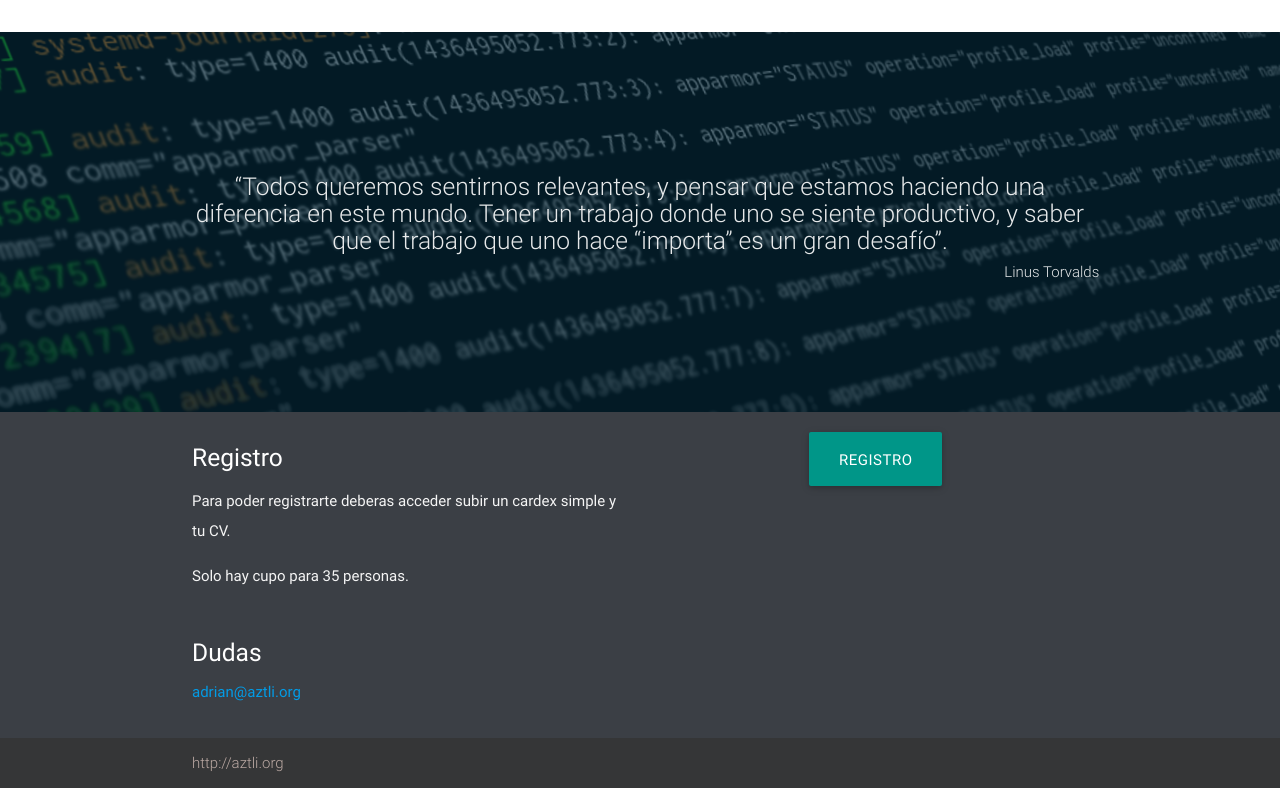
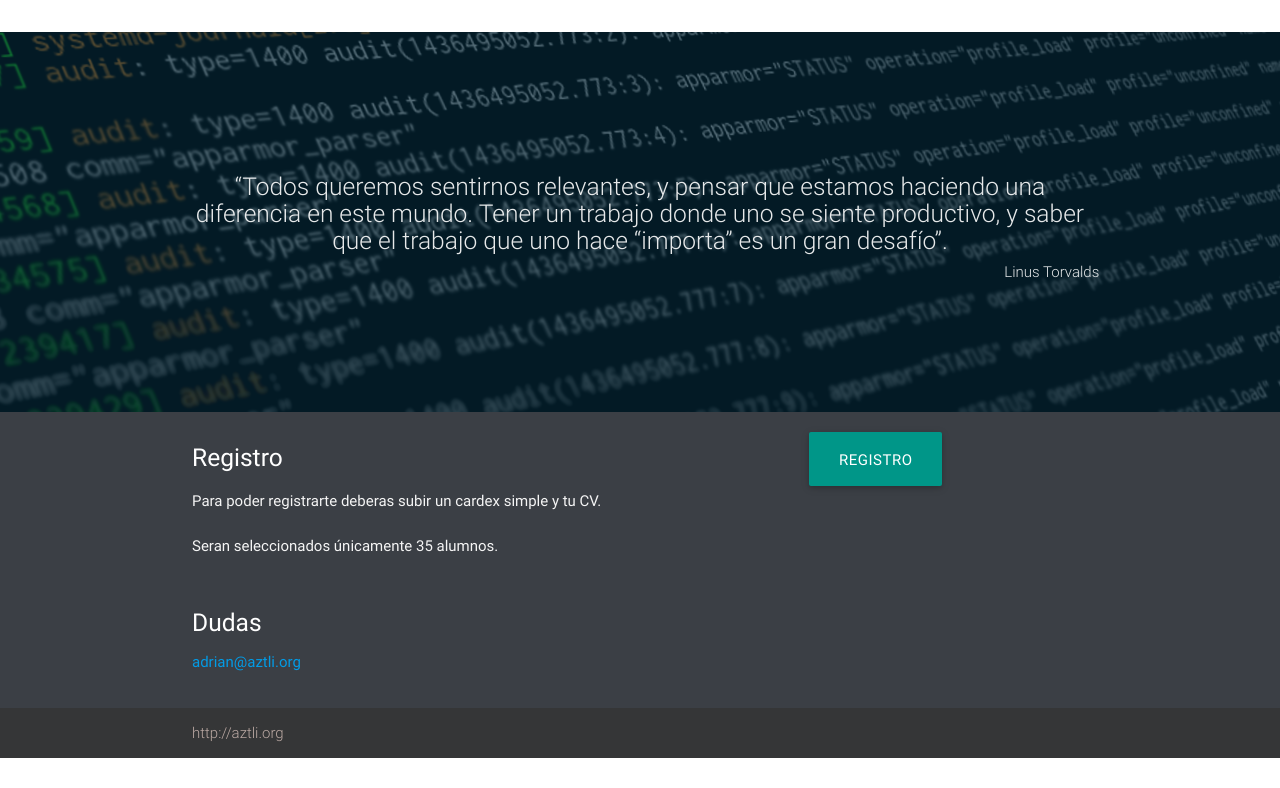
Before and after one commit to Linuxeando/Pagina, a plain HTML site: page index.html in a window 1280 px wide. Shown: the part 1638-2426 px from the top of the page. After the commit the page ends 2396 px from the top, so only its background shows below. Drawn offline with nearby package versions, Linux system fonts and the light colour scheme.

Commit message:
Algunos cambios simples

```diff
--- a/index.html
+++ b/index.html
@@ -134,8 +134,8 @@
         <div class="row">
             <div class="col l6 s12">
             <h5 class="white-text">Registro</h5>
-            <p class="grey-text text-lighten-4">Para poder registrarte deberas acceder subir un cardex simple y tu CV.</p>
-            <p class="grey-text text-lighten-4">Solo hay cupo para 35 personas.</p>
+            <p class="grey-text text-lighten-4">Para poder registrarte deberas subir un cardex simple y tu CV.</p>
+            <p class="grey-text text-lighten-4">Seran seleccionados únicamente 35 alumnos.</p>
             </div>
             <div class="row center">
                     <a href="http://linux.aztli.org/Registro/" id="download-button" class="btn-large waves-effect waves-light teal white-1">Registro</a>
```
